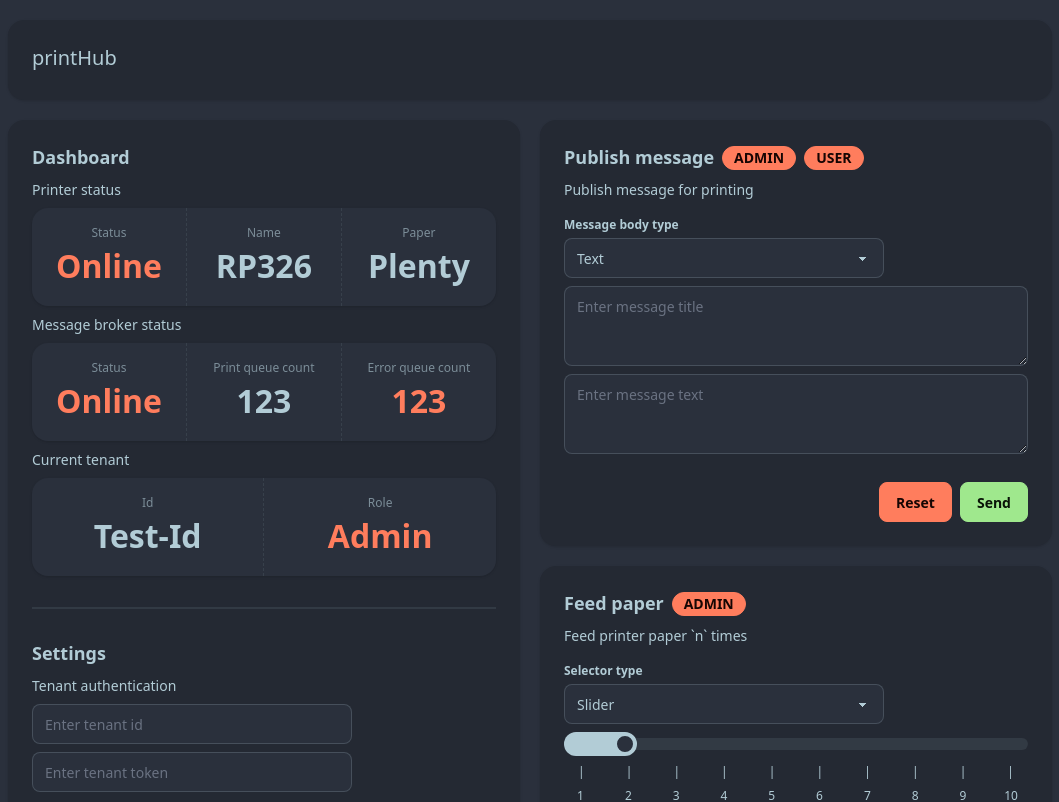
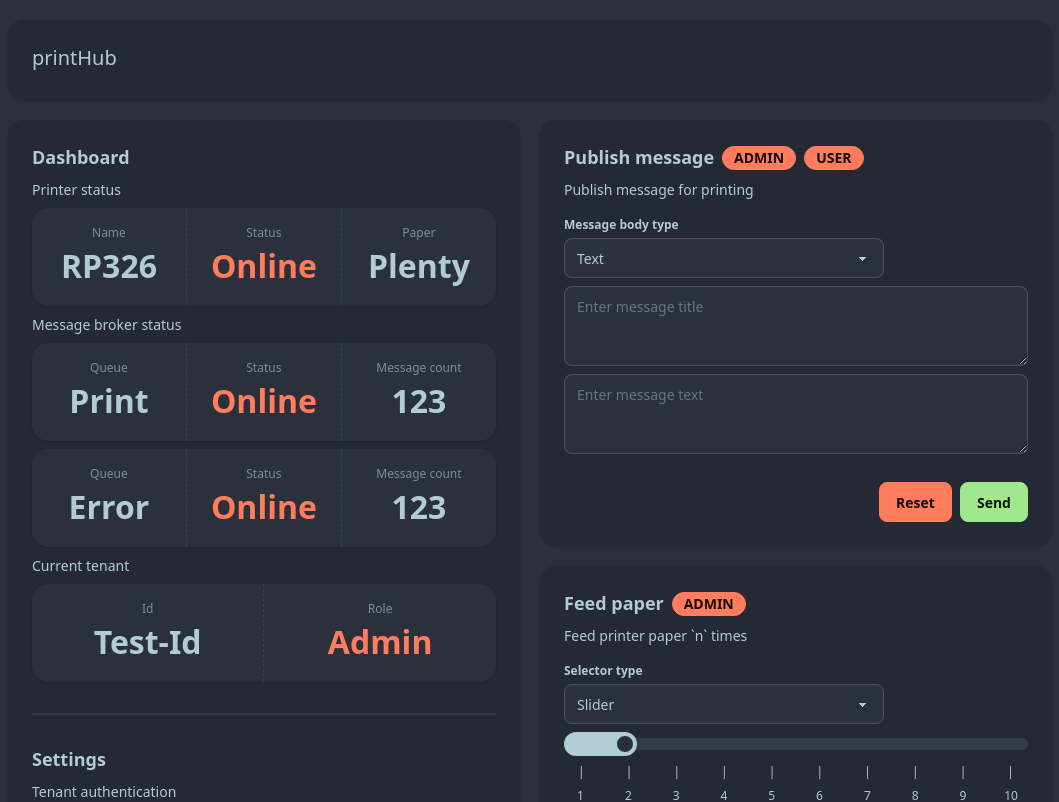
Before and after one commit to equenum/poc_print_hub, an Angular app in the folder src/web-ui/poc-print-ui/: page / in a window 1280 px wide. Shown: the top 802 px of the page, without its empty margins (110-1169 px from the left). Built offline with nearby package versions, Linux system fonts and the light colour scheme.

Commit message:
Add dedicated stats for each quque

```diff
--- a/src/web-ui/poc-print-ui/src/app/app.html
+++ b/src/web-ui/poc-print-ui/src/app/app.html
@@ -17,12 +17,12 @@
         <div>Printer status</div>
         <div class="stats flex shadow bg-base-100">
           <div class="stat flex-auto place-items-center">
+            <div class="stat-title">Name</div>
+            <div class="stat-value">RP326</div>
+          </div>
+          <div class="stat flex-auto place-items-center">
             <div class="stat-title">Status</div>
             <div class="stat-value text-secondary">Online</div>
-          </div>
-          <div class="stat flex-auto place-items-center">
-            <div class="stat-title">Name</div>
-            <div class="stat-value">RP326</div>
           </div>
           <div class="stat flex-auto place-items-center">
             <div class="stat-title">Paper</div>
@@ -32,16 +32,30 @@
         <div>Message broker status</div>
         <div class="stats flex shadow bg-base-100">
           <div class="stat flex-auto place-items-center">
+            <div class="stat-title">Queue</div>
+            <div class="stat-value">Print</div>
+          </div>
+          <div class="stat flex-auto place-items-center">
             <div class="stat-title">Status</div>
             <div class="stat-value text-secondary">Online</div>
           </div>
           <div class="stat flex-auto place-items-center">
-            <div class="stat-title">Print queue count</div>
+            <div class="stat-title">Message count</div>
             <div class="stat-value">123</div>
           </div>
+        </div>
+        <div class="stats flex shadow bg-base-100">
           <div class="stat flex-auto place-items-center">
-            <div class="stat-title">Error queue count</div>
-            <div class="stat-value text-secondary">123</div>
+            <div class="stat-title">Queue</div>
+            <div class="stat-value">Error</div>
+          </div>
+          <div class="stat flex-auto place-items-center">
+            <div class="stat-title">Status</div>
+            <div class="stat-value text-secondary">Online</div>
+          </div>
+          <div class="stat flex-auto place-items-center">
+            <div class="stat-title">Message count</div>
+            <div class="stat-value">123</div>
           </div>
         </div>
         <div>Current tenant</div>
```
